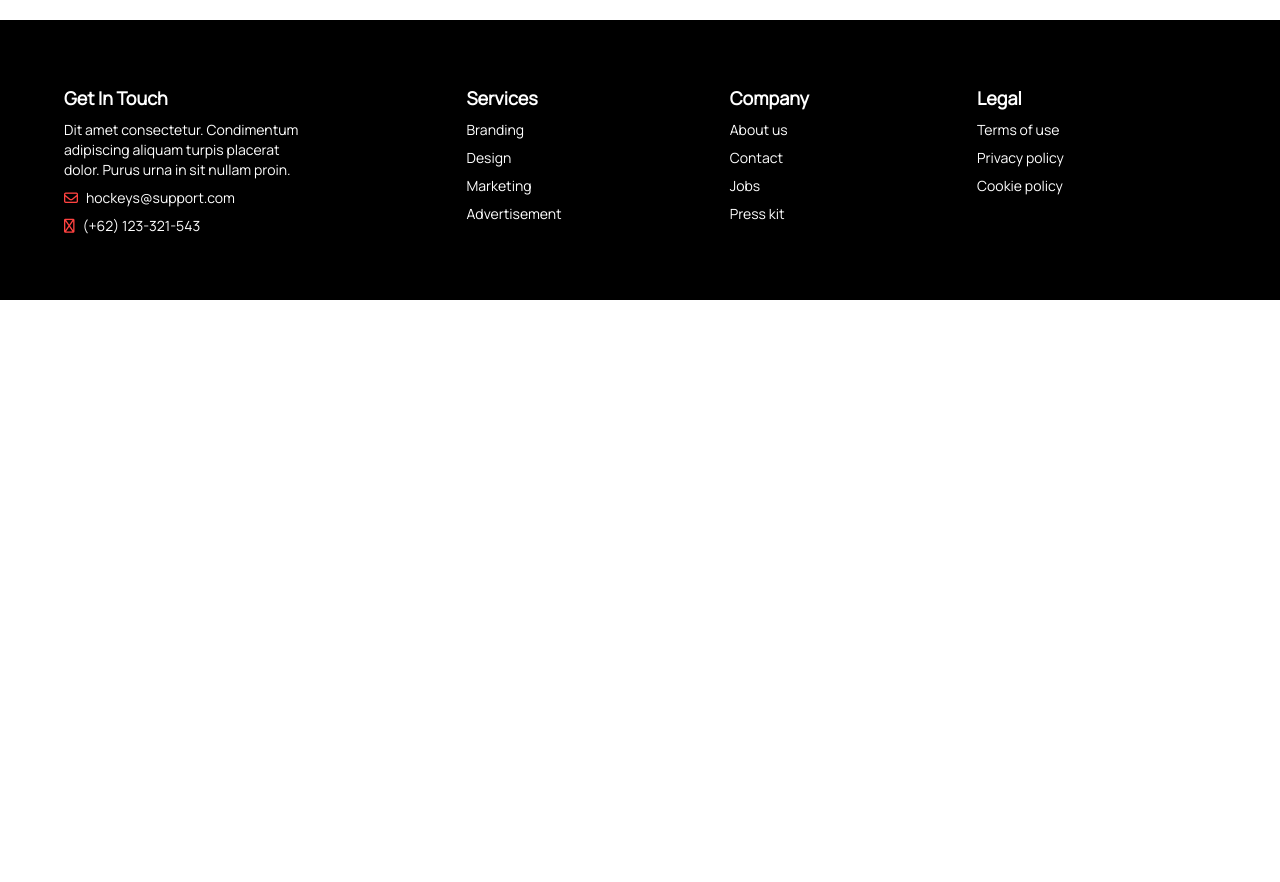
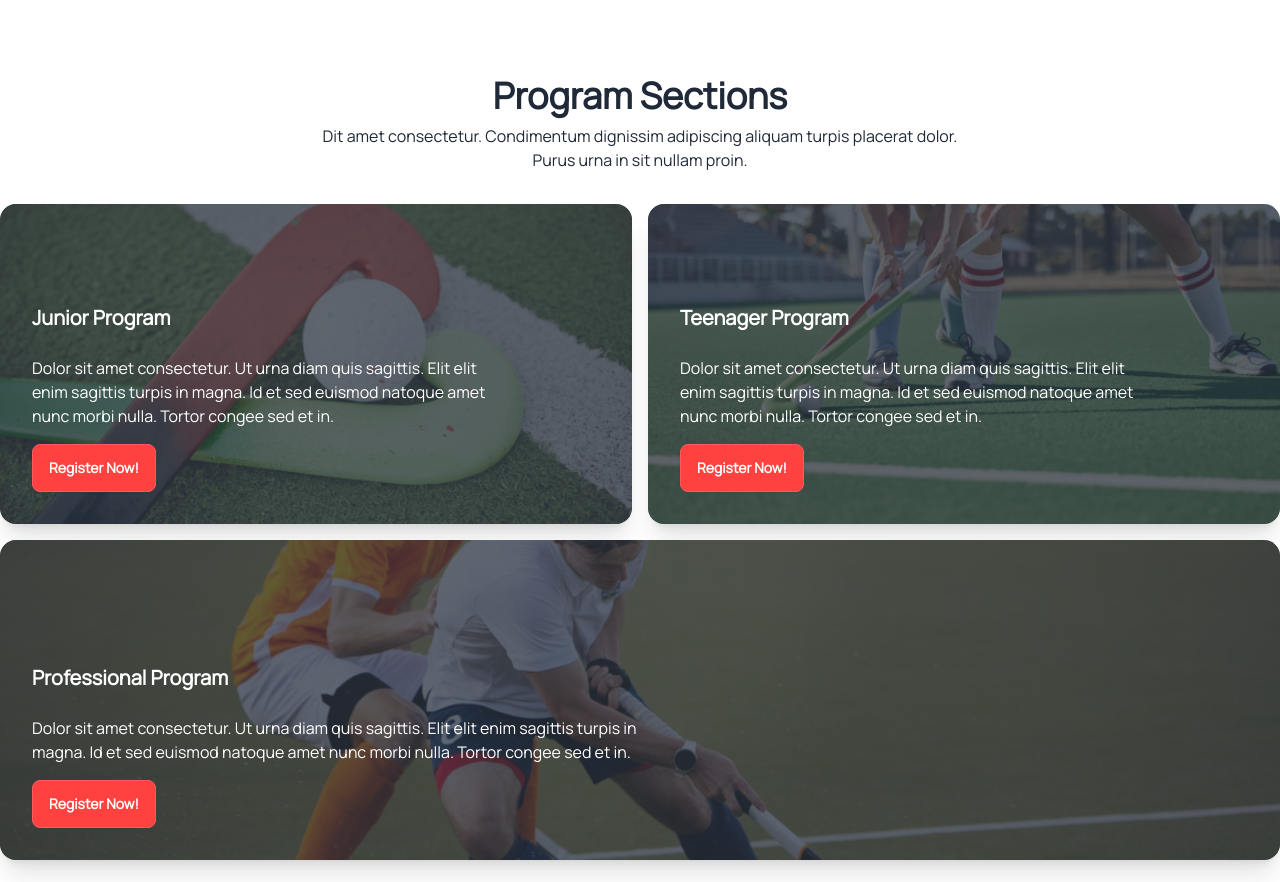
Before and after one commit to jiadalfahmid/hockey-club, a plain HTML site: page index.html in a window 1280 px wide. Shown: the part 1418-2300 px from the top of the page. Before the commit the page ends 1718 px from the top, so only its background shows below. Drawn offline with nearby package versions, Linux system fonts and the light colour scheme.

Commit message:
Program section added

```diff
--- a/index.html
+++ b/index.html
@@ -123,7 +123,7 @@
       </div>
       <div class="card bg-black w-full lg:w-1/2 lg:absolute lg:bottom-8 max-md:mt-4 lg:right-8">
         <div class="card-body text-white">
-          <h2 class="card-title">Meet all the heroes from the field</h2>
+          <h2 class="card-title mb-6">Meet all the heroes from the field</h2>
           <p>Dit amet consectetur. Condimentum dignissim adipiscing aliquam turpis placerat dolor. Purus urna in sit nullam proin. </p>
         </div>
       </div>
@@ -132,7 +132,7 @@
   <main class="max-md:w-11/12 mx-auto lg:container">
     <section class="text-center my-8 lg:my-20">
       <h2 class="font-bold text-2xl lg:text-4xl mb-2">Professional Hockeys Club</h2>
-      <p class="lg:w-1/2 mx-auto mb-6">Dit amet consectetur. Condimentum dignissim adipiscing aliquam turpis placerat dolor. Purus urna in sit nullam proin.</p>
+      <p class="lg:w-1/2 mx-auto mb-8 lg:mb-20">Dit amet consectetur. Condimentum dignissim adipiscing aliquam turpis placerat dolor. Purus urna in sit nullam proin.</p>
       <div class="grid grid-cols-1 md:grid-cols-2 lg:grid-cols-4 gap-6">
         <div class="">
           <div class="radial-progress text-red-500 font-black text-4xl mb-4" style="--value:86; --size:12rem; --thickness: 1rem; background: radial-gradient(circle, rgba(255,255,255,1) 58%, rgba(227,227,227,1) 58%, rgba(209,209,209,1) 100%);" role="progressbar">86%</div>
@@ -156,11 +156,62 @@
         </div>
       </div>
     </section>
+    <section class="text-center my-8 lg:my-20">
+      <h2 class="font-bold text-2xl lg:text-4xl mb-2">Program Sections</h2>
+      <p class="lg:w-1/2 mx-auto mb-8">Dit amet consectetur. Condimentum dignissim adipiscing aliquam turpis placerat dolor. Purus urna in sit nullam proin.</p>
+      <div class="grid grid-cols-1 md:grid-cols-2 gap-4">
+        <div class="card bg-base-100 image-full shadow-xl">
+          <figure class="h-80">
+            <img
+              src="./images/program-1.png"
+              alt=""
+              class="w-full"/>
+          </figure>
+          <div class="text-white z-20 p-8 text-left flex flex-col justify-end">
+            <h2 class="card-title mb-6">Junior Program</h2>
+            <p class="pb-4 w-4/5">Dolor sit amet consectetur. Ut urna diam quis sagittis. Elit elit enim sagittis turpis in magna. Id et sed euismod natoque amet nunc morbi nulla. Tortor congee sed et in.</p>
+            <div class="card-actions">
+              <button class="btn btn-error bg-brand text-white">Register Now!</button>
+            </div>
+          </div>
+        </div>
+        <div class="card bg-base-100 image-full shadow-xl">
+          <figure class="h-80">
+            <img
+              src="./images/program-2.png"
+              alt=""
+              class="w-full"/>
+          </figure>
+          <div class="text-white z-20 p-8 text-left flex flex-col justify-end">
+            <h2 class="card-title mb-6">Teenager Program</h2>
+            <p class="pb-4 w-4/5">Dolor sit amet consectetur. Ut urna diam quis sagittis. Elit elit enim sagittis turpis in magna. Id et sed euismod natoque amet nunc morbi nulla. Tortor congee sed et in.</p>
+            <div class="card-actions">
+              <button class="btn btn-error bg-brand text-white">Register Now!</button>
+            </div>
+          </div>
+        </div>
+        <div class="card bg-base-100 image-full shadow-xl md:col-span-2">
+          <figure class="h-80">
+            <img
+              src="./images/program-3.png"
+              alt=""
+              class="w-full"/>
+          </figure>
+          <div class="text-white z-20 p-8 text-left flex flex-col justify-end">
+            <h2 class="card-title mb-6">Professional Program</h2>
+            <p class="pb-4 md:w-1/2">Dolor sit amet consectetur. Ut urna diam quis sagittis. Elit elit enim sagittis turpis in magna. Id et sed euismod natoque amet nunc morbi nulla. Tortor congee sed et in.</p>
+            <div class="card-actions">
+              <button class="btn btn-error bg-brand text-white">Register Now!</button>
+            </div>
+          </div>
+        </div>
+      </div>
+    </section>
   </main>
     <footer class="footer bg-black text-white p-10 lg:p-16 mt-20">
       <nav>
         <h6 class="text-white text-lg font-bold">Get In Touch</h6>
-        <p class="max-md:w-8/12 mx-auto">Dit amet consectetur. Condimentum <br>adipiscing aliquam turpis placerat <br>dolor. Purus urna in sit nullam proin. </p>
+        <p class="max-md:w-8/12">Dit amet consectetur. Condimentum <br>adipiscing aliquam turpis placerat <br>dolor. Purus urna in sit nullam proin. </p>
         <div class="flex items-center gap-2">
           <i class="fa-regular fa-envelope text-brand"></i>
           <p>hockeys@support.com</p>
```
